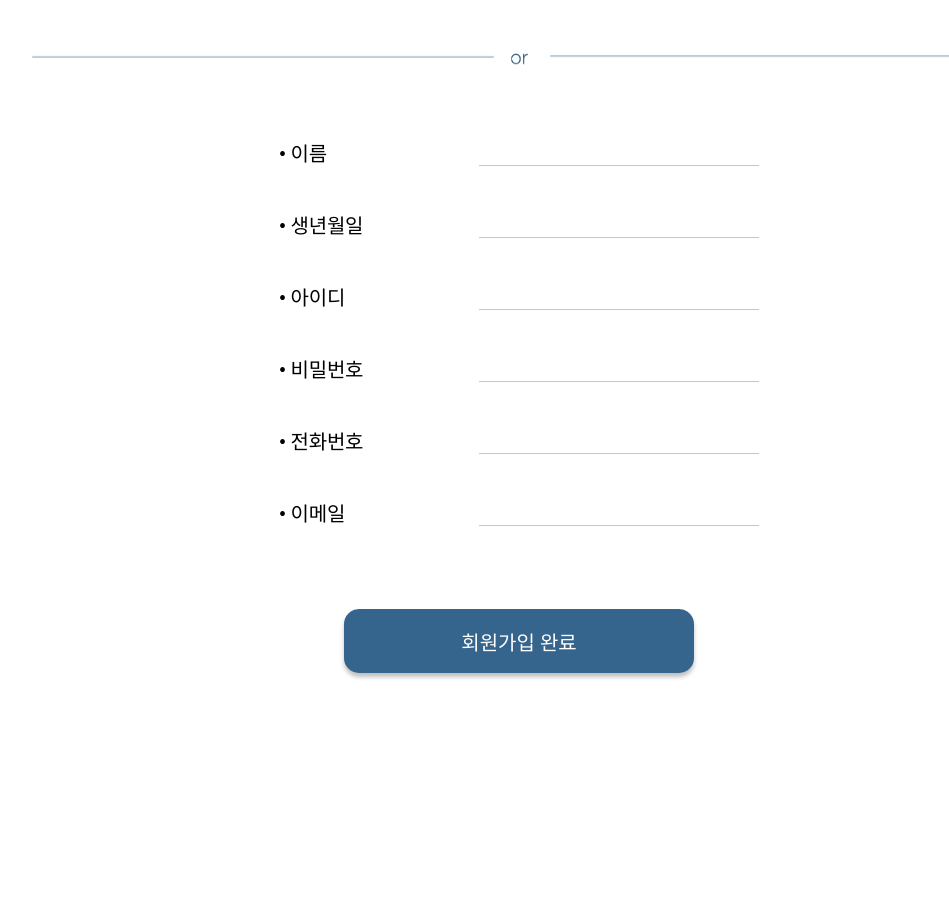
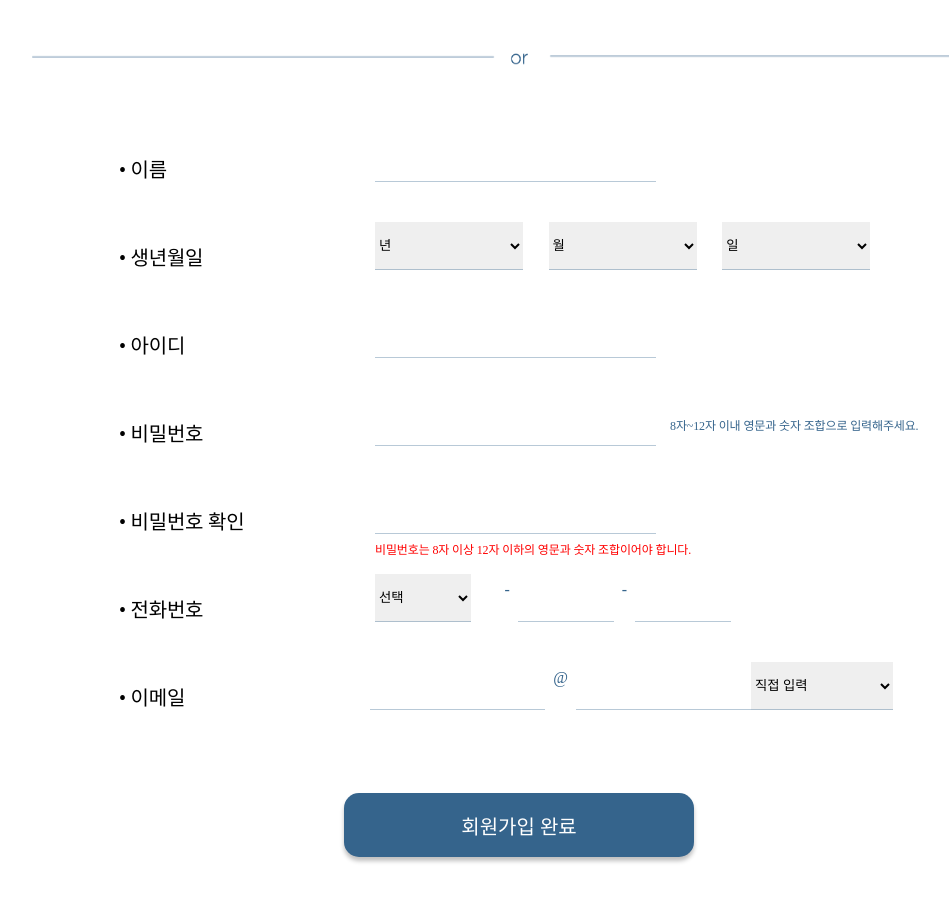
Before and after one commit to Serengeti-HYU/Hyu_frontend, a React (Create React App) app: page /sign-up in a window 1280 px wide. Shown: the part 660-1562 px from the top of the page, without its empty margins (121-1070 px from the left). Built offline with nearby package versions, Linux system fonts and the light colour scheme; a web font is replaced by a local one.

Commit message:
feat: 회원가입 페이지 ui

```diff
--- a/src/pages/Main/Login/Login.jsx
+++ b/src/pages/Main/Login/Login.jsx
@@ -32,7 +32,7 @@ const Header = styled.div`
 
 const Social = styled.div`
   display: flex;
-  width: 23rem;
+  width: 24rem;
   height: 3.75rem;
   padding: 1.125rem 5.375rem 1.0625rem 5.375rem;
   justify-content: center;
--- a/src/pages/Main/SignUp/SignUp.jsx
+++ b/src/pages/Main/SignUp/SignUp.jsx
@@ -1,4 +1,4 @@
-import React from "react";
+import React, { useRef, useState } from "react";
 import styled from "styled-components";
 import { useNavigate } from "react-router-dom";
 
@@ -66,9 +66,23 @@ const SignupSec = styled.div`
     position: relative;
   }
   .input {
-    width: 30rem;
+    width: 50rem;
     display: flex;
-    justify-content: space-between;
+    position: relative;
+    margin-top: 1rem;
+  }
+  .label {
+    margin-right: 8rem;
+    width: 8rem;
+    text-align: left;
+  }
+  select {
+    width: 9.25rem;
+    border: none;
+    border-bottom: 1px solid rgba(53, 100, 140, 0.35);
+    height: 3rem;
+    outline: none;
+    margin-right: 1.6rem;
   }
   p {
     font-size: ${(props) => props.theme.fontSize.middle};
@@ -84,6 +98,36 @@ const SignupSec = styled.div`
   }
   input:focus {
     outline: none;
+  }
+  #pwGuide {
+    color: ${(props) => props.theme.color.blue};
+    font-size: 0.75rem;
+    font-weight: 400;
+    letter-spacing: -0.00825rem;
+    margin-left: 0.91rem;
+  }
+  #warn {
+    position: absolute;
+    color: red;
+    font-size: 0.75rem;
+    font-weight: 400;
+    letter-spacing: -0.00825rem;
+    margin: 0;
+    top: 3rem;
+    left: 16rem;
+  }
+  .phone {
+    width: 6rem;
+  }
+  .hypen,
+  #at {
+    font-size: ${(props) => props.theme.fontSize.small};
+    color: ${(props) => props.theme.color.blue};
+    font-weight: 300;
+    margin: 0 0.5rem;
+  }
+  .email {
+    width: 11.375rem;
   }
   #goLogin {
     display: flex;
@@ -104,13 +148,45 @@ const SignupSec = styled.div`
 
 const SignUp = () => {
   const navigate = useNavigate();
+  const inputRef1 = useRef(null);
+  const inputRef2 = useRef(null);
+  const [domain, setDomain] = useState("type");
+  const [domainInput, setDomainInput] = useState("");
+  const [password, setPassword] = useState("");
+  const [confirmPassword, setConfirmPassword] = useState("");
 
-  const navigateTo = (path) => {
-    navigate(path);
+  const handleInputChange = (e, nextRef) => {
+    if (e.target.value.length >= e.target.maxLength) {
+      nextRef.current.focus();
+    }
+  };
+
+  const handleDomainChange = (event) => {
+    const value = event.target.value;
+    setDomain(value);
+    if (value === "type") {
+      setDomainInput("");
+    }
+  };
+
+  // Function to validate the password
+  const validatePassword = (password) => {
+    const minLength = 8;
+    const maxLength = 12;
+    const regex = /^(?=.*[A-Za-z])(?=.*\d)[A-Za-z\d]{8,12}$/;
+    return regex.test(password);
   };
 
   const handleSubmit = (event) => {
-    event.preventDefault(); // Prevent the default form submission
+    event.preventDefault();
+    if (password !== confirmPassword) {
+      alert("비밀번호가 일치하지 않습니다.");
+      return;
+    }
+    if (!validatePassword(password)) {
+      alert("비밀번호는 8자 이상 12자 이하의 영문과 숫자 조합이어야 합니다.");
+      return;
+    }
     navigate("/");
   };
 
@@ -123,6 +199,7 @@ const SignUp = () => {
             src={`${process.env.PUBLIC_URL}/assets/logo/FaceLogoBlue.png`}
             width={"100px"}
             height={"100px"}
+            alt="Logo"
           />
           <p id="message">휴~ 하고 한숨 돌리고 싶지 않으신가요?</p>
           <p id="login">회원가입</p>
@@ -132,6 +209,7 @@ const SignUp = () => {
             src={`${process.env.PUBLIC_URL}/assets/login/TalkIcon.png`}
             width={"24px"}
             height={"22.6px"}
+            alt="Kakao Icon"
           />
           <p>카카오계정 회원가입</p>
         </Social>
@@ -139,31 +217,129 @@ const SignUp = () => {
           <img
             src={`${process.env.PUBLIC_URL}/assets/login/Line.png`}
             id="line"
+            alt="Line Separator"
           />
           <form method="post" onSubmit={handleSubmit}>
             <div className="input">
-              <p>• 이름</p>
-              <input id="name"></input>
+              <p className="label">• 이름</p>
+              <input id="name" type="text" required />
             </div>
             <div className="input">
-              <p>• 생년월일</p>
-              <input id="birth" type="password"></input>
+              <p className="label">• 생년월일</p>
+              <select id="birth-year" required>
+                <option value="">년</option>
+                {Array.from({ length: 100 }, (_, i) => (
+                  <option key={i} value={2024 - i}>
+                    {2024 - i}
+                  </option>
+                ))}
+              </select>
+              <select id="birth-month" required>
+                <option value="">월</option>
+                {Array.from({ length: 12 }, (_, i) => (
+                  <option key={i + 1} value={i + 1}>
+                    {i + 1}
+                  </option>
+                ))}
+              </select>
+              <select id="birth-day" required>
+                <option value="">일</option>
+                {Array.from({ length: 31 }, (_, i) => (
+                  <option key={i + 1} value={i + 1}>
+                    {i + 1}
+                  </option>
+                ))}
+              </select>
             </div>
             <div className="input">
-              <p>• 아이디</p>
-              <input id="id" type="password"></input>
+              <p className="label">• 아이디</p>
+              <input id="id" type="text" required />
             </div>
             <div className="input">
-              <p>• 비밀번호</p>
-              <input id="pw" type="password"></input>
+              <p className="label">• 비밀번호</p>
+              <input
+                id="pw"
+                type="password"
+                value={password}
+                onChange={(e) => setPassword(e.target.value)}
+                required
+              />
+              <p id="pwGuide">
+                8자~12자 이내 영문과 숫자 조합으로 입력해주세요.
+              </p>
             </div>
             <div className="input">
-              <p>• 전화번호</p>
-              <input id="phone" type="password"></input>
+              <p className="label">• 비밀번호 확인</p>
+              <input
+                id="pw-confirm"
+                type="password"
+                value={confirmPassword}
+                onChange={(e) => setConfirmPassword(e.target.value)}
+                required
+              />
+              <p
+                id="warn"
+                style={{
+                  visibility:
+                    password !== confirmPassword || !validatePassword(password)
+                      ? "visible"
+                      : "hidden",
+                }}
+              >
+                {password !== confirmPassword
+                  ? "비밀번호가 일치하지 않습니다."
+                  : "비밀번호는 8자 이상 12자 이하의 영문과 숫자 조합이어야 합니다."}
+              </p>
             </div>
             <div className="input">
-              <p>• 이메일</p>
-              <input id="email" type="password"></input>
+              <p className="label">• 전화번호</p>
+              <select className="phone">
+                <option value="">선택</option>
+                <option value="010">010</option>
+                <option value="011">011</option>
+                <option value="016">016</option>
+                <option value="017">017</option>
+                <option value="018">018</option>
+                <option value="019">019</option>
+              </select>
+              <p className="hypen">-</p>
+              <input
+                className="phone"
+                type="tel"
+                maxLength="4"
+                ref={inputRef1}
+                onChange={(e) => handleInputChange(e, inputRef2)}
+                required
+              />
+              <p className="hypen">-</p>
+              <input
+                className="phone"
+                type="tel"
+                maxLength="4"
+                ref={inputRef2}
+                required
+              />
+            </div>
+
+            <div className="input">
+              <p className="label">• 이메일 </p>
+              <input className="email" type="email" required />
+              <p id="at">@</p>
+              <input
+                className="email"
+                type="text"
+                value={domain === "type" ? domainInput : domain}
+                onChange={(e) => setDomainInput(e.target.value)}
+                disabled={domain !== "type"}
+                required
+              />
+              <select onChange={handleDomainChange} value={domain}>
+                <option value="type">직접 입력</option>
+                <option value="naver.com">naver.com</option>
+                <option value="gmail.com">gmail.com</option>
+                <option value="daum.net">daum.net</option>
+                <option value="hanmail.net">hanmail.net</option>
+              </select>
             </div>
             <button type="submit" id="goLogin">
               회원가입 완료
```
